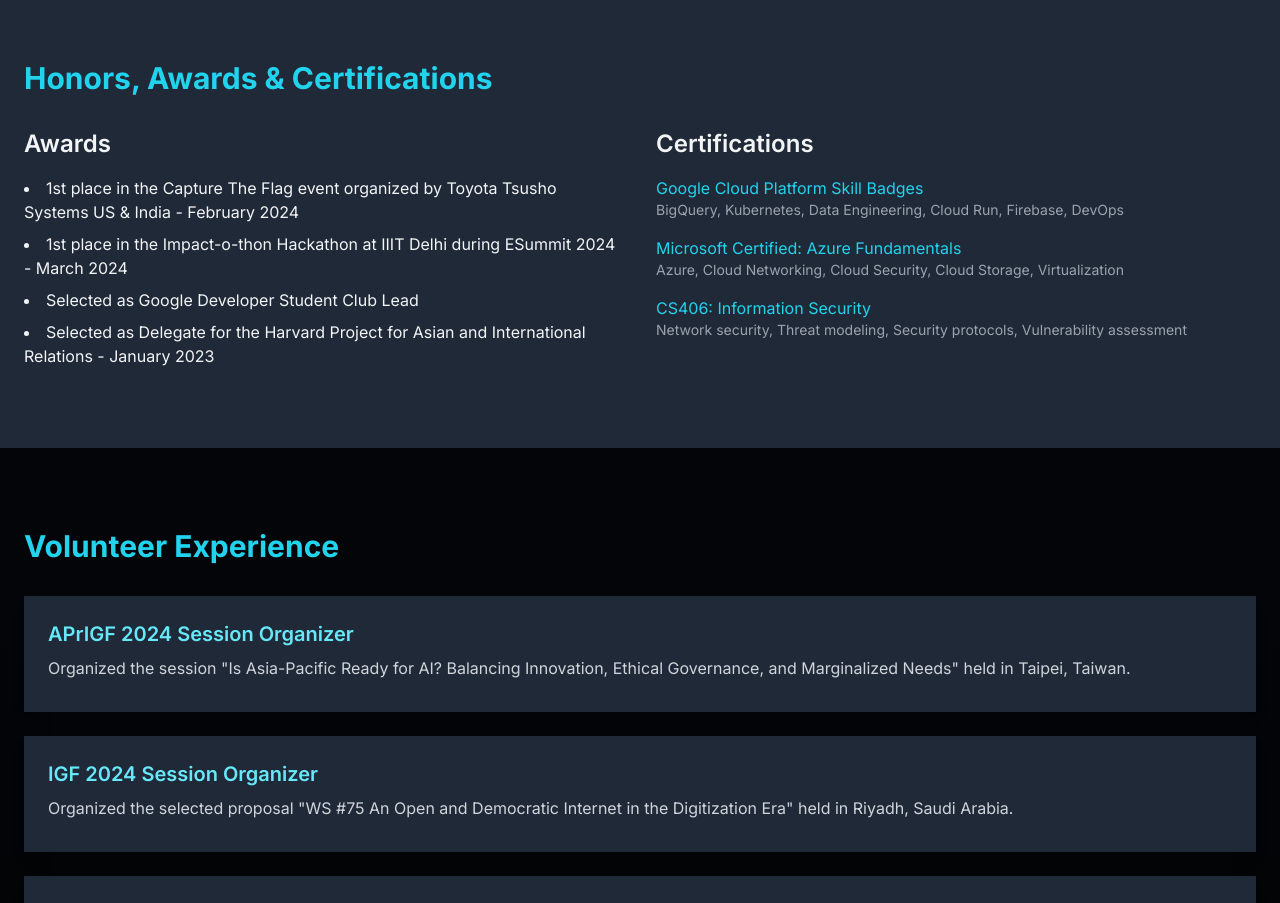
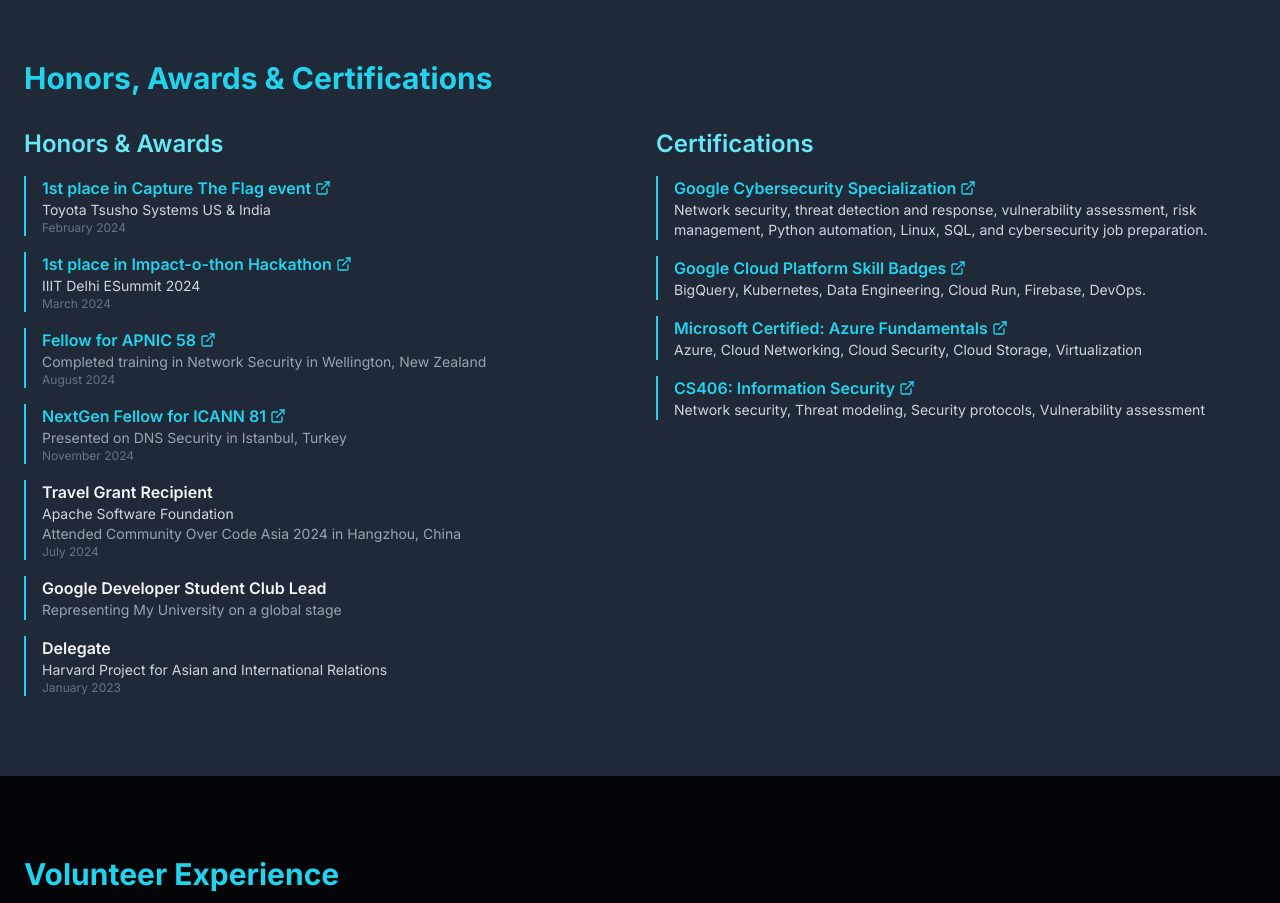
Before and after one commit to error9098x/portfolio, a Next.js app: page / in a window 1280 px wide. Shown: the part 4820-5723 px from the top of the page. Built offline with nearby package versions, Linux system fonts and the light colour scheme.

Commit message:
update awards

```diff
--- a/components/Awards.tsx
+++ b/components/Awards.tsx
@@ -1,15 +1,58 @@
+import { ExternalLink } from "lucide-react"
+
 export default function Awards() {
   const awards = [
-    "1st place in the Capture The Flag event organized by Toyota Tsusho Systems US & India - February 2024",
-    "1st place in the Impact-o-thon Hackathon at IIIT Delhi during ESummit 2024 - March 2024",
-    "Selected as Google Developer Student Club Lead",
-    "Selected as Delegate for the Harvard Project for Asian and International Relations - January 2023",
+    {
+      title: "1st place in Capture The Flag event",
+      organization: "Toyota Tsusho Systems US & India",
+      date: "February 2024",
+      link: "https://www.linkedin.com/posts/codeavi_hey-everyone-just-to-let-you-know-i-have-activity-7168432146641080320-RyvS",
+    },
+    {
+      title: "1st place in Impact-o-thon Hackathon",
+      organization: "IIIT Delhi ESummit 2024",
+      date: "March 2024",
+      link: "https://www.linkedin.com/posts/codeavi_impactathon-sustainability-sdgs-activity-7176241712309186560-4CXf",
+    },
+    {
+      title: "Fellow for APNIC 58",
+      description: "Completed training in Network Security in Wellington, New Zealand",
+      date: "August 2024",
+      link: "https://conference.apnic.net/58/fellowship/fellows/index.html",
+    },
+    {
+      title: "NextGen Fellow for ICANN 81",
+      description: "Presented on DNS Security in Istanbul, Turkey",
+      date: "November 2024",
+      link: "https://www.icann.org/en/announcements/details/icann-announces-nextgenicann81-participants-15-07-2024-en",
+    },
+    {
+      title: "Travel Grant Recipient",
+      organization: "Apache Software Foundation",
+      description: "Attended Community Over Code Asia 2024 in Hangzhou, China",
+      date: "July 2024",
+    },
+    {
+      title: "Google Developer Student Club Lead",
+      description: "Representing My University on a global stage",
+    },
+    {
+      title: "Delegate",
+      organization: "Harvard Project for Asian and International Relations",
+      date: "January 2023",
+    },
   ]
 
   const certifications = [
     {
+      name: "Google Cybersecurity Specialization",
+      details:
+        "Network security, threat detection and response, vulnerability assessment, risk management, Python automation, Linux, SQL, and cybersecurity job preparation.",
+      link: "https://coursera.org/share/4e20b07ef5ea162e461fd0f7290ef48d",
+    },
+    {
       name: "Google Cloud Platform Skill Badges",
-      details: "BigQuery, Kubernetes, Data Engineering, Cloud Run, Firebase, DevOps",
+      details: "BigQuery, Kubernetes, Data Engineering, Cloud Run, Firebase, DevOps.",
       link: "https://www.cloudskillsboost.google/public_profiles/e69c7997-a1f0-4350-b268-a4a50549e464",
     },
     {
@@ -30,27 +73,47 @@ export default function Awards() {
         <h2 className="text-3xl font-bold mb-8 text-cyan-400">Honors, Awards & Certifications</h2>
         <div className="grid grid-cols-1 md:grid-cols-2 gap-8">
           <div>
-            <h3 className="text-2xl font-semibold mb-4">Awards</h3>
-            <ul className="list-disc list-inside space-y-2">
+            <h3 className="text-2xl font-semibold mb-4 text-cyan-300">Honors & Awards</h3>
+            <ul className="space-y-4">
               {awards.map((award, index) => (
-                <li key={index}>{award}</li>
+                <li key={index} className="border-l-2 border-cyan-400 pl-4">
+                  <h4 className="font-semibold">
+                    {award.link ? (
+                      <a
+                        href={award.link}
+                        target="_blank"
+                        rel="noopener noreferrer"
+                        className="text-cyan-400 hover:text-cyan-300 flex items-center"
+                      >
+                        {award.title}
+                        <ExternalLink size={16} className="ml-1" />
+                      </a>
+                    ) : (
+                      award.title
+                    )}
+                  </h4>
+                  {award.organization && <p className="text-sm text-gray-300">{award.organization}</p>}
+                  {award.description && <p className="text-sm text-gray-400">{award.description}</p>}
+                  {award.date && <p className="text-xs text-gray-500">{award.date}</p>}
+                </li>
               ))}
             </ul>
           </div>
           <div>
-            <h3 className="text-2xl font-semibold mb-4">Certifications</h3>
+            <h3 className="text-2xl font-semibold mb-4 text-cyan-300">Certifications</h3>
             <ul className="space-y-4">
               {certifications.map((cert, index) => (
-                <li key={index}>
+                <li key={index} className="border-l-2 border-cyan-400 pl-4">
                   <a
                     href={cert.link}
                     target="_blank"
                     rel="noopener noreferrer"
-                    className="text-cyan-400 hover:text-cyan-300"
+                    className="text-cyan-400 hover:text-cyan-300 font-semibold flex items-center"
                   >
                     {cert.name}
+                    <ExternalLink size={16} className="ml-1" />
                   </a>
-                  <p className="text-sm text-gray-400">{cert.details}</p>
+                  <p className="text-sm text-gray-300">{cert.details}</p>
                 </li>
               ))}
             </ul>
```
